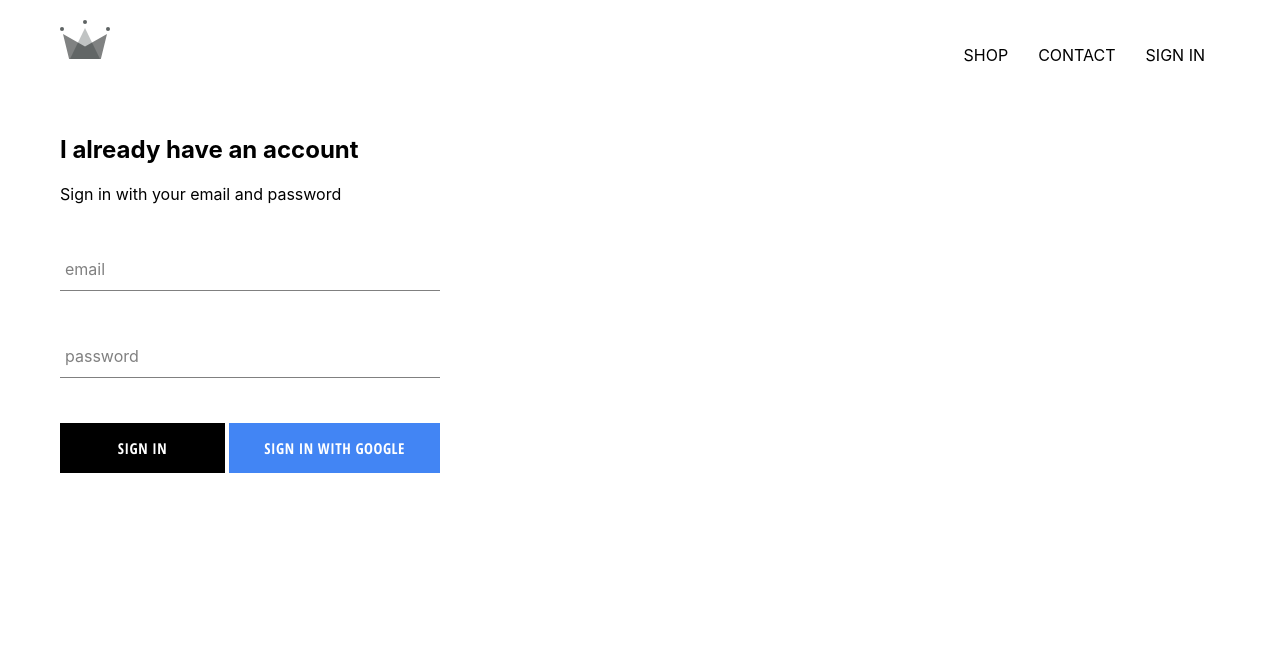
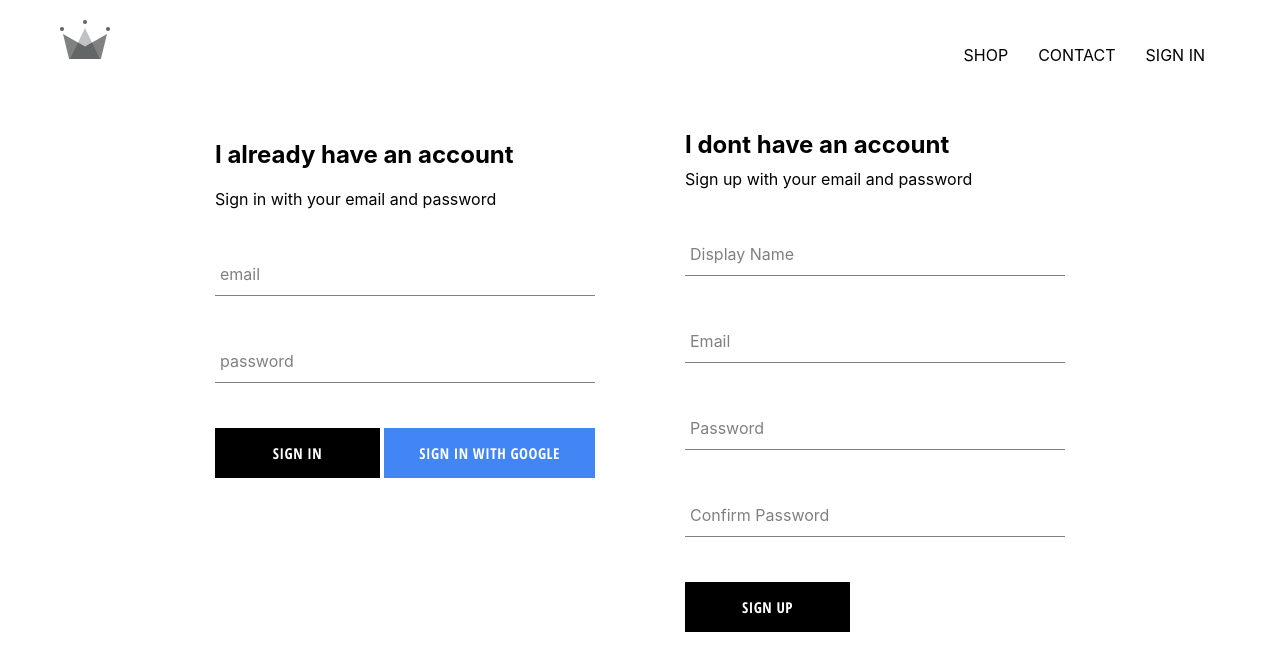
Before and after one commit to faheem1987/crwn-cloting, a React (Create React App) app: page /signin in a window 1280 px wide. Shown: the top 670 px of the page. Built offline with nearby package versions, Linux system fonts and the light colour scheme; no server answers.

Commit message:
implement sign up with username and password

```diff
--- a/src/App.js
+++ b/src/App.js
@@ -8,7 +8,7 @@
 import Header from './components/header/header';
 import SignInAndSignUp from './pages/sign-in-and-sign-up/sign-in-and-sign-up';
 
-import { auth } from './firebase/firebase.utils';
+import { auth, createUserProfileDocument } from './firebase/firebase.utils';
 
 class App extends React.Component {
   constructor(props) {
@@ -22,8 +22,21 @@
   unsubscribeFromAuth = null;
 
   componentDidMount() {
-    this.unsubscribeFromAuth = auth.onAuthStateChanged(user => {
-      this.setState({currentUser: user});
+    this.unsubscribeFromAuth = auth.onAuthStateChanged(async userAuth => {
+      if(userAuth) {
+        const userRef = await createUserProfileDocument(userAuth);
+
+        userRef.onSnapshot(snapShot => {
+          this.setState({
+            currentUser: {
+               id: snapShot.id,
+               ...snapShot.data()
+            }
+          })
+          console.log(this.state);
+        });
+      }
+      this.setState({currentUser: userAuth})
     })
   }
 
--- /dev/null
+++ b/src/components/sign-up.jsx
@@ -0,0 +1,110 @@
+import React, { Component } from 'react';
+
+import FormInput from './form-input/form-input';
+import CustomButton  from './custom-button/custom-button';
+
+import { auth, createUserProfileDocument } from '../firebase/firebase.utils';
+
+
+import '../styles/sign-up.scss';
+
+
+export default class SignUp extends Component {
+  constructor() {
+    super();
+    this.handleChange = this.handleChange.bind(this);
+    this.handleSubmit = this.handleSubmit.bind(this);
+
+    this.state = {
+      displayName: '',
+      email: '',
+      password: '',
+      confirmPassword: ''
+    }
+
+  }
+
+  async handleSubmit(e) {
+    e.preventDefault();
+    const {
+      displayName,
+      email,
+      password,
+      confirmPassword
+    } = this.state;
+
+    if(password !== confirmPassword) {
+      alert("passwords dont match");
+      return;
+    }
+
+    try {
+      const { user } = await auth.createUserWithEmailAndPassword(email, password);
+      await createUserProfileDocument(user, { displayName });
+      this.setState({
+        displayName: '',
+        email: '',
+        password: '',
+        confirmPassword: ''
+      })
+    } catch(error) {
+      console.error(error)
+    }
+
+  }
+
+  handleChange(e) {
+    const {name, value} = e.target;
+    this.setState({ [name]: value });
+  }
+
+  render() {
+    const {
+      displayName,
+      email,
+      password,
+      confirmPassword
+    } = this.state;
+    return (
+      <div className="sign-up">
+        <h2 className="title">I dont have an account</h2>
+        <span>Sign up with your email and password</span>
+        <form className="sign-up-form" onSubmit={this.handleSubmit}>
+          <FormInput
+            type='text'
+            name='displayName'
+            value={displayName}
+            onChange={this.handleChange}
+            label='Display Name'
+            required
+          />
+          <FormInput
+            type='email'
+            name='email'
+            value={email}
+            onChange={this.handleChange}
+            label='Email'
+            required
+          />
+          <FormInput
+            type='password'
+            name='password'
+            value={password}
+            onChange={this.handleChange}
+            label='Password'
+            required
+          />
+          <FormInput
+            type='password'
+            name='confirmPassword'
+            value={confirmPassword}
+            onChange={this.handleChange}
+            label='Confirm Password'
+            required
+          />
+          <CustomButton type="submit">SIGN UP</CustomButton>
+        </form>
+      </div>
+    )
+  }
+};
--- a/src/firebase/firebase.utils.js
+++ b/src/firebase/firebase.utils.js
@@ -1,4 +1,5 @@
 import Firebase from 'firebase/app';
+import 'firebase/firestore';
 import 'firebase/auth';
 
 const config = {
@@ -12,9 +13,36 @@
   measurementId: "G-LNSKVPE1EY"
 };
 
+export const createUserProfileDocument = async (userAuth, additionalData ) => {
+  if(!userAuth) {
+    return;
+  }
+  const userRef = firestore.doc(`users/${userAuth.uid}`);
+  const snapShot = await userRef.get();
+
+  if(!snapShot.exists) {
+    const { displayName, email } = userAuth;
+    const createdAt = new Date();
+
+    try {
+      await userRef.set({
+        displayName,
+        email,
+        createdAt,
+        ...additionalData
+      })
+    } catch(error) {
+      console.log('error creating user ', error.message);
+    }
+  }
+
+  return userRef;
+};
+
 Firebase.initializeApp(config);
 
 export const auth = Firebase.auth();
+export const firestore = Firebase.firestore();
 
 const provider = new Firebase.auth.GoogleAuthProvider();
 provider.setCustomParameters({ props: 'select_account' });
--- a/src/pages/sign-in-and-sign-up/sign-in-and-sign-up.jsx
+++ b/src/pages/sign-in-and-sign-up/sign-in-and-sign-up.jsx
@@ -1,10 +1,14 @@
 import React from 'react';
 
 import SignIn from '../../components/sign-in/sign-in';
+import SignUp from '../../components/sign-up';
+
+import '../../styles/sign-in-and-sign-up.scss';
 
 const SignInAndSignUp = () => (
   <div className="sign-in-and-sign-up">
     <SignIn />
+    <SignUp />
   </div>
 );
 
--- /dev/null
+++ b/src/styles/sign-in-and-sign-up.scss
@@ -0,0 +1,6 @@
+.sign-in-and-sign-up {
+    width: 850px;
+    display: flex;
+    justify-content: space-between;
+    margin: 30px auto;
+}
--- /dev/null
+++ b/src/styles/sign-up.scss
@@ -0,0 +1,10 @@
+.sign-up {
+  display: flex;
+  flex-direction: column;
+  width: 380px;
+
+  .title {
+    margin: 10px 0;
+  }
+
+}
```
